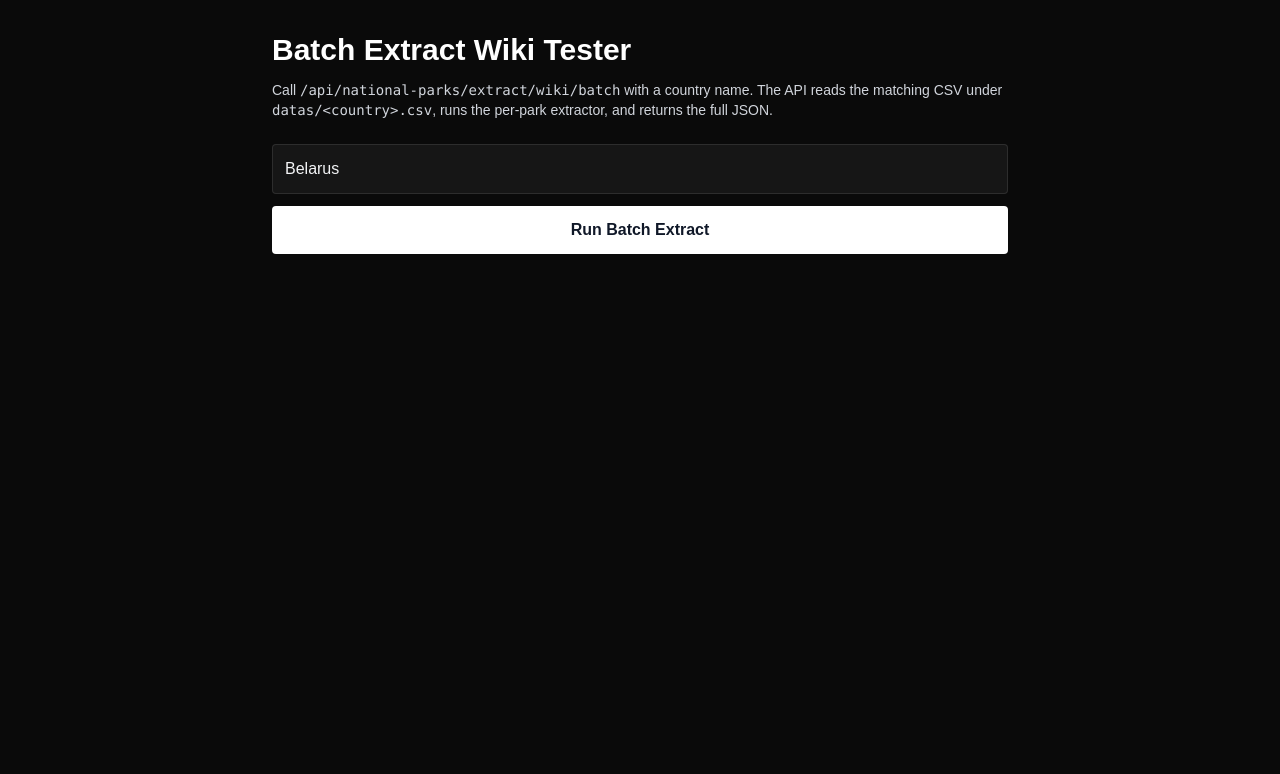
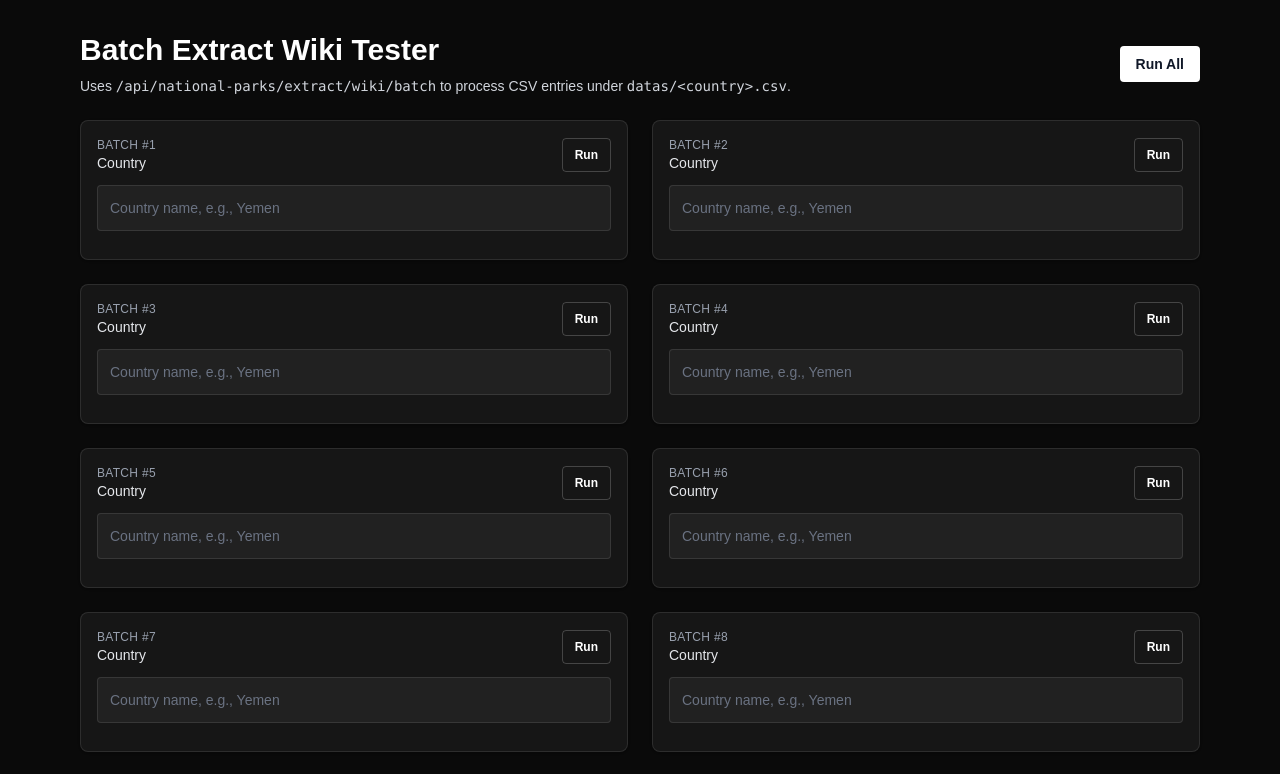
Before and after one commit to iamjoel/ai-copilot, a Next.js app in the folder code/: page /national-parks/extract-wiki-batch in a window 1280 px wide. Shown: the top 774 px of the page. Built offline with nearby package versions, Linux system fonts and the light colour scheme.

Commit message:
chore: batch

```diff
--- a/code/src/app/national-parks/extract-wiki-batch/page.tsx
+++ b/code/src/app/national-parks/extract-wiki-batch/page.tsx
@@ -1,83 +1,212 @@
 'use client';
 
-import { useState } from "react";
+import { useEffect, useRef, useState } from "react";
 import { progress } from "../list/progress";
 
-type BatchResult = unknown;
+type BatchResult = {
+  country: string;
+  total: number;
+  success: number;
+  failure: number;
+  failureList: unknown[];
+  [key: string]: unknown;
+};
+
+type SectionState = {
+  countryName: string;
+  result: BatchResult | null;
+  error: string | null;
+  isLoading: boolean;
+};
+
+const MAX_SECTIONS = 20;
+
+const buildInitialSections = (): SectionState[] => {
+  const unfinishedCountries = progress.filter(item => !item.done).slice(0, MAX_SECTIONS).map(item => item.name);
+  while (unfinishedCountries.length < MAX_SECTIONS) {
+    unfinishedCountries.push("");
+  }
+
+  return unfinishedCountries.map(country => ({
+    countryName: country,
+    result: null,
+    error: null,
+    isLoading: false,
+  }));
+};
 
 export default function ExtractWikiBatchTester() {
-  const [countryName, setCountryName] = useState(progress[progress.findIndex(c => !c.done)].name);
-  const [result, setResult] = useState<BatchResult | null>(null);
-  const [error, setError] = useState<string | null>(null);
-  const [isLoading, setIsLoading] = useState(false);
+  const [sections, setSections] = useState<SectionState[]>(() => buildInitialSections());
+  const [isRunningAll, setIsRunningAll] = useState(false);
+  const sectionsRef = useRef<SectionState[]>(sections);
 
-  const handleSubmit = async (event: React.FormEvent<HTMLFormElement>) => {
-    event.preventDefault();
-    setError(null);
-    setResult(null);
+  useEffect(() => {
+    sectionsRef.current = sections;
+  }, [sections]);
 
-    if (!countryName.trim()) {
-      setError("Please enter a country name.");
+  const updateSection = (index: number, updater: (section: SectionState) => SectionState) => {
+    setSections(prev => {
+      const next = [...prev];
+      const current = next[index] ?? { countryName: "", result: null, error: null, isLoading: false };
+      next[index] = updater(current);
+      return next;
+    });
+  };
+
+  const runBatchForSection = async (index: number): Promise<void> => {
+    const currentSection = sectionsRef.current[index];
+    const trimmedCountry = currentSection?.countryName.trim() ?? "";
+    if (!trimmedCountry) {
+      updateSection(index, section => ({
+        ...section,
+        error: "Please enter a country name before running.",
+      }));
       return;
     }
 
-    setIsLoading(true);
+    updateSection(index, section => ({
+      ...section,
+      isLoading: true,
+      error: null,
+      result: null,
+    }));
+
     try {
       const response = await fetch("/api/national-parks/extract/wiki/batch", {
         method: "POST",
         headers: { "Content-Type": "application/json" },
-        body: JSON.stringify({ countryName }),
+        body: JSON.stringify({ countryName: trimmedCountry }),
       });
 
       const data = (await response.json()) as BatchResult;
       if (!response.ok) {
-        setError((data as { error?: string }).error ?? "Request failed.");
+        updateSection(index, section => ({
+          ...section,
+          error: (data as { error?: string }).error ?? "Request failed.",
+        }));
       } else {
-        setResult(data);
+        updateSection(index, section => ({
+          ...section,
+          result: data,
+          error: null,
+        }));
       }
     } catch (err) {
-      console.error("Batch tester error:", err);
-      setError("Network error. Please try again.");
+      console.error(`Batch tester error for ${trimmedCountry}:`, err);
+      updateSection(index, section => ({
+        ...section,
+        error: "Network error. Please try again.",
+      }));
     } finally {
-      setIsLoading(false);
+      updateSection(index, section => ({
+        ...section,
+        isLoading: false,
+      }));
     }
   };
 
+  const handleRunAll = async () => {
+    if (isRunningAll) return;
+    setIsRunningAll(true);
+    try {
+      await Promise.all(sectionsRef.current.map((_, index) => runBatchForSection(index)));
+    } finally {
+      setIsRunningAll(false);
+    }
+  };
+
+  const anySectionLoading = sections.some(section => section.isLoading);
+
+  const getSectionTone = (section: SectionState) => {
+    if (section.result) {
+      return section.result.success === section.result.total ? "success" : "failure";
+    }
+    if (section.error) {
+      return "failure";
+    }
+    return "default";
+  };
+
   return (
-    <main className="mx-auto max-w-3xl px-4 py-8 text-gray-100">
-      <h1 className="mb-3 text-3xl font-semibold text-white">Batch Extract Wiki Tester</h1>
-      <p className="mb-6 text-sm text-gray-300">
-        Call <code>/api/national-parks/extract/wiki/batch</code> with a country name. The API reads the matching
-        CSV under <code>datas/&lt;country&gt;.csv</code>, runs the per-park extractor, and returns the full JSON.
+    <main className="mx-auto max-w-6xl px-4 py-8 text-gray-100">
+      <div className="mb-6 flex flex-wrap items-center justify-between gap-3">
+        <div>
+          <h1 className="text-3xl font-semibold text-white">Batch Extract Wiki Tester</h1>
+          <p className="mt-2 text-sm text-gray-300">
+            Uses <code>/api/national-parks/extract/wiki/batch</code> to process CSV entries under{" "}
+            <code>datas/&lt;country&gt;.csv</code>.
           </p>
+        </div>
+        <button
+          type="button"
+          onClick={handleRunAll}
+          disabled={isRunningAll || anySectionLoading}
+          className="rounded bg-white px-4 py-2 text-sm font-semibold text-gray-900 transition hover:bg-gray-200 disabled:cursor-not-allowed disabled:opacity-60"
+        >
+          {isRunningAll ? "Running All..." : "Run All"}
+        </button>
+      </div>
 
-      <form onSubmit={handleSubmit} className="grid gap-3">
+      <div className="grid gap-6 lg:grid-cols-2">
+        {sections.map((section, index) => {
+          const tone = getSectionTone(section);
+          const isSuccess = tone === "success";
+          const cardClass = [
+            "rounded-lg border p-4 shadow-sm transition",
+            tone === "success"
+              ? "border-emerald-400/70 bg-emerald-500/10"
+              : tone === "failure"
+                ? "border-red-400/70 bg-red-500/5"
+                : "border-white/10 bg-white/5",
+          ].join(" ");
+          return (
+            <div key={index} className={cardClass}>
+              <div className="mb-3 flex items-center justify-between">
+                <div>
+                  <p className="text-xs uppercase tracking-wide text-gray-400">Batch #{index + 1}</p>
+                  <p className="text-sm text-gray-200">Country {section.countryName ? `• ${section.countryName}` : ""}</p>
+                </div>
+                {isSuccess ? (
+                  <span className="text-xs font-semibold text-emerald-300">Completed</span>
+                ) : (
+                  <button
+                    type="button"
+                    onClick={() => runBatchForSection(index)}
+                    disabled={section.isLoading}
+                    className="rounded border border-white/20 px-3 py-2 text-xs font-semibold text-white transition hover:border-white/40 disabled:cursor-not-allowed disabled:opacity-50"
+                  >
+                    {section.isLoading ? "Running..." : "Run"}
+                  </button>
+                )}
+              </div>
+
               <input
-          value={countryName}
-          onChange={e => setCountryName(e.target.value)}
+                value={section.countryName}
+                onChange={event =>
+                  updateSection(index, prev => ({
+                    ...prev,
+                    countryName: event.target.value,
+                  }))
+                }
                 placeholder="Country name, e.g., Yemen"
-          className="w-full rounded border border-white/10 bg-white/5 p-3 text-base text-gray-100 placeholder:text-gray-500 focus:border-white/30 focus:outline-none disabled:opacity-60"
-          disabled={isLoading}
+                className="mb-3 w-full rounded border border-white/10 bg-white/5 p-3 text-sm text-gray-100 placeholder:text-gray-500 focus:border-white/30 focus:outline-none disabled:opacity-60"
+                disabled={section.isLoading || isRunningAll}
               />
-        <button
-          type="submit"
-          disabled={isLoading}
-          className="inline-flex items-center justify-center rounded bg-white px-4 py-3 text-base font-semibold text-gray-900 transition hover:bg-gray-200 disabled:cursor-not-allowed disabled:opacity-60"
-        >
-          {isLoading ? "Processing..." : "Run Batch Extract"}
-        </button>
-      </form>
 
-      {error && <p className="mt-4 text-sm text-red-400">{error}</p>}
+              {section.error && <p className="mb-3 text-xs text-red-400">{section.error}</p>}
 
-      {result && (
-        <div className="mt-6 rounded-lg border border-white/10 bg-white/5 p-4 shadow-sm">
-          <h2 className="mb-2 text-lg font-semibold text-white">Response JSON</h2>
-          <pre className="overflow-auto rounded border border-white/10 bg-black/40 p-3 text-xs text-gray-100">
-            {JSON.stringify(result, null, 2)}
+              {section.result && (
+                <div className="text-xs text-gray-100">
+                  <p className="mb-1 font-semibold text-white">Response JSON</p>
+                  <pre className="max-h-64 overflow-auto rounded border border-white/10 bg-black/40 p-3">
+                    {JSON.stringify(section.result, null, 2)}
                   </pre>
                 </div>
               )}
+            </div>
+          );
+        })}
+      </div>
     </main>
   );
 }
--- a/code/src/app/national-parks/list/page.tsx
+++ b/code/src/app/national-parks/list/page.tsx
@@ -99,7 +99,7 @@ const CSV_COLUMNS: Array<keyof NationalParkRow> = [
 ];
 
 export default function NationalParkListPage() {
-  const [country, setCountry] = useState(progress[progress.findIndex(c => !c.done)].name);
+  const [country, setCountry] = useState(progress[progress.findIndex(c => !c.done)]?.name || '');
   const [name, setName] = useState("");
   const [result, setResult] = useState<ListResponse | null>(null);
   const [error, setError] = useState<string | null>(null);
--- a/code/src/app/national-parks/list/progress.ts
+++ b/code/src/app/national-parks/list/progress.ts
@@ -12,152 +12,154 @@ export const progress = [
   { name: 'Azerbaijan', done: true },
   { name: 'Bahamas', done: true },
   { name: 'Bangladesh', done: true },
-  { name: 'Belarus', done: false },
-  { name: 'Belgium', done: false },
-  { name: 'Belize', done: false },
-  { name: 'Benin', done: false },
-  { name: 'Bhutan', done: false },
-  { name: 'Bolivia', done: false },
-  { name: 'Bosnia and Herzegovina', done: false },
-  { name: 'Botswana', done: false },
-  { name: 'Brazil', done: false },
-  { name: 'Brunei', done: false },
-  { name: 'Bulgaria', done: false },
-  { name: 'Burkina Faso', done: false },
-  { name: 'Burundi', done: false },
-  { name: 'Cambodia', done: false },
-  { name: 'Cameroon', done: false },
-  { name: 'Canada', done: false },
-  { name: 'Cape Verde', done: false },
-  { name: 'Central African Republic', done: false },
-  { name: 'Chad', done: false },
-  { name: 'Chile', done: false },
+  { name: 'Belarus', done: true },
+  { name: 'Belgium', done: true },
+  { name: 'Belize', done: true },
+  { name: 'Benin', done: true },
+  { name: 'Bhutan', done: true },
+  { name: 'Bolivia', done: true },
+  { name: 'Bosnia and Herzegovina', done: true },
+  { name: 'Botswana', done: true },
+  { name: 'Brazil', done: true },
+  { name: 'Brunei', done: true },
+  { name: 'Bulgaria', done: true },
+  { name: 'Burkina Faso', done: true },
+  { name: 'Burundi', done: true },
+  { name: 'Cambodia', done: true },
+  { name: 'Cameroon', done: true },
+  { name: 'Canada', done: true },
+  { name: 'Cape Verde', done: true },
+  { name: 'Central African Republic', done: true },
+  { name: 'Chad', done: true },
+  { name: 'Chile', done: true },
   { name: 'China', done: true },
-  { name: 'Colombia', done: false },
-  { name: 'Comoros', done: false },
-  { name: 'Cook Islands', done: false },
-  { name: 'Costa Rica', done: false },
-  { name: "Côte d'Ivoire", done: false },
-  { name: 'Croatia', done: false },
-  { name: 'Curacao', done: false },
-  { name: 'Czech Republic', done: false },
-  { name: 'Democratic Republic of the Congo', done: false },
-  { name: 'Denmark', done: false },
-  { name: 'Djibouti', done: false },
-  { name: 'Dominica', done: false },
-  { name: 'Dominican Republic', done: false },
-  { name: 'Ecuador', done: false },
-  { name: 'Egypt', done: false },
-  { name: 'El Salvador', done: false },
-  { name: 'Equatorial Guinea', done: false },
-  { name: 'Eritrea', done: false },
-  { name: 'Estonia', done: false },
-  { name: 'Eswatini', done: false },
-  { name: 'Ethiopia', done: false },
-  { name: 'Fiji', done: false },
-  { name: 'Finland', done: false },
-  { name: 'France', done: false },
-  { name: 'Gabon', done: false },
-  { name: 'Gambia', done: false },
-  { name: 'Georgia', done: false },
-  { name: 'Germany', done: false },
-  { name: 'Ghana', done: false },
-  { name: 'Greece', done: false },
-  { name: 'Guatemala', done: false },
-  { name: 'Guinea', done: false },
-  { name: 'Guinea-Bissau', done: false },
-  { name: 'Guyana', done: false },
-  { name: 'Haiti', done: false },
-  { name: 'Honduras', done: false },
-  { name: 'Hungary', done: false },
-  { name: 'Iceland', done: false },
-  { name: 'India', done: false },
-  { name: 'Indonesia', done: false },
-  { name: 'Iran', done: false },
-  { name: 'Ireland', done: false },
-  { name: 'Israel', done: false },
-  { name: 'Italy', done: false },
-  { name: 'Japan', done: false },
-  { name: 'Jordan', done: false },
-  { name: 'Kazakhstan', done: false },
-  { name: 'Kenya', done: false },
-  { name: 'Kosovo', done: false },
-  { name: 'Kyrgyzstan', done: false },
-  { name: 'Latvia', done: false },
-  { name: 'Lebanon', done: false },
-  { name: 'Liberia', done: false },
-  { name: 'Libya', done: false },
-  { name: 'Lithuania', done: false },
-  { name: 'Madagascar', done: false },
-  { name: 'Malawi', done: false },
-  { name: 'Malaysia', done: false },
-  { name: 'Maldives', done: false },
-  { name: 'Mauritius', done: false },
-  { name: 'Mexico', done: false },
-  { name: 'Moldova', done: false },
-  { name: 'Mongolia', done: false },
-  { name: 'Montenegro', done: false },
-  { name: 'Morocco', done: false },
-  { name: 'Mozambique', done: false },
-  { name: 'Myanmar', done: false },
-  { name: 'Namibia', done: false },
-  { name: 'Nepal', done: false },
-  { name: 'Netherlands', done: false },
-  { name: 'New Zealand', done: false },
-  { name: 'Nicaragua', done: false },
-  { name: 'Niger', done: false },
-  { name: 'Nigeria', done: false },
-  { name: 'North Macedonia', done: false },
-  { name: 'Norway', done: false },
-  { name: 'Oman', done: false },
-  { name: 'Pakistan', done: false },
-  { name: 'Panama', done: false },
-  { name: 'Papua New Guinea', done: false },
-  { name: 'Paraguay', done: false },
-  { name: 'Peru', done: false },
-  { name: 'Philippines', done: false },
-  { name: 'Poland', done: false },
-  { name: 'Portugal', done: false },
-  { name: 'Qatar', done: false },
-  { name: 'Republic of China (Taiwan)', done: false },
-  { name: 'Republic of the Congo', done: false },
-  { name: 'Romania', done: false },
-  { name: 'Russia', done: false },
-  { name: 'Rwanda', done: false },
-  { name: 'Samoa', done: false },
-  { name: 'Saudi Arabia', done: false },
-  { name: 'Senegal', done: false },
-  { name: 'Serbia', done: false },
-  { name: 'Seychelles', done: false },
-  { name: 'Sierra Leone', done: false },
-  { name: 'Slovakia', done: false },
-  { name: 'Slovenia', done: false },
-  { name: 'Solomon Islands', done: false },
-  { name: 'Somalia', done: false },
-  { name: 'South Africa', done: false },
-  { name: 'South Korea', done: false },
-  { name: 'Spain', done: false },
-  { name: 'Sri Lanka', done: false },
-  { name: 'Sudan', done: false },
-  { name: 'Sweden', done: false },
-  { name: 'Switzerland', done: false },
-  { name: 'Tanzania', done: false },
-  { name: 'Thailand', done: false },
-  { name: 'Timor-Leste', done: false },
-  { name: 'Togo', done: false },
-  { name: 'Tunisia', done: false },
-  { name: 'Turkey', done: false },
-  { name: 'Uganda', done: false },
-  { name: 'Ukraine', done: false },
-  { name: 'United Arab Emirates', done: false },
-  { name: 'United Kingdom', done: false },
+  { name: 'Colombia', done: true },
+  { name: 'Comoros', done: true },
+  { name: 'Cook Islands', done: true },
+  { name: 'Costa Rica', done: true },
+  { name: "Côte d'Ivoire", done: true },
+  { name: 'Croatia', done: true },
+  { name: 'Curacao', done: true },
+  { name: 'Czech Republic', done: true },
+  { name: 'Democratic Republic of the Congo', done: true },
+  { name: 'Denmark', done: true },
+  { name: 'Djibouti', done: true },
+  { name: 'Dominica', done: true },
+  { name: 'Dominican Republic', done: true },
+  { name: 'Ecuador', done: true },
+  { name: 'Egypt', done: true },
+  { name: 'El Salvador', done: true },
+  { name: 'Equatorial Guinea', done: true },
+  { name: 'Eritrea', done: true },
+  { name: 'Estonia', done: true },
+  { name: 'Eswatini', done: true },
+  { name: 'Ethiopia', done: true },
+  { name: 'Fiji', done: true },
+  { name: 'Finland', done: true },
+  { name: 'France', done: true },
+  { name: 'Gabon', done: true },
+  { name: 'Gambia', done: true },
+  { name: 'Georgia', done: true },
+  { name: 'Germany', done: true },
+  { name: 'Ghana', done: true },
+  { name: 'Greece', done: true },
+  { name: 'Guatemala', done: true },
+  { name: 'Guinea', done: true },
+  { name: 'Guinea-Bissau', done: true },
+  { name: 'Guyana', done: true },
+  { name: 'Haiti', done: true },
+  { name: 'Honduras', done: true },
+  { name: 'Hungary', done: true },
+  { name: 'Iceland', done: true },
+  { name: 'India', done: true },
+  { name: 'Indonesia', done: true },
+  { name: 'Iran', done: true },
+  { name: 'Ireland', done: true },
+  { name: 'Israel', done: true },
+  { name: 'Italy', done: true },
+  { name: 'Japan', done: true },
+  { name: 'Jordan', done: true },
+  { name: 'Kazakhstan', done: true },
+  { name: 'Kenya', done: true },
+  { name: 'Kosovo', done: true },
+  { name: 'Kyrgyzstan', done: true },
+  { name: 'Latvia', done: true },
+  { name: 'Lebanon', done: true },
+  { name: 'Liberia', done: true },
+  { name: 'Libya', done: true },
+  { name: 'Lithuania', done: true },
+  { name: 'Madagascar', done: true },
+  { name: 'Malawi', done: true },
+  { name: 'Malaysia', done: true },
+  { name: 'Maldives', done: true },
+  { name: 'Mauritius', done: true },
+  { name: 'Mexico', done: true },
+  { name: 'Moldova', done: true },
+  { name: 'Mongolia', done: true },
+  { name: 'Montenegro', done: true },
+  { name: 'Morocco', done: true },
+  { name: 'Mozambique', done: true },
+  { name: 'Myanmar', done: true },
+  { name: 'Namibia', done: true },
+  { name: 'Nepal', done: true },
+  { name: 'Netherlands', done: true },
+  { name: 'New Zealand', done: true },
+  { name: 'Nicaragua', done: true },
+  { name: 'Niger', done: true },
+  { name: 'Nigeria', done: true },
+  { name: 'North Macedonia', done: true },
+  { name: 'Norway', done: true },
+  { name: 'Oman', done: true },
+  { name: 'Pakistan', done: true },
+  { name: 'Panama', done: true },
+  { name: 'Papua New Guinea', done: true },
+  { name: 'Paraguay', done: true },
+  { name: 'Peru', done: true },
+  { name: 'Philippines', done: true },
+  { name: 'Poland', done: true },
+  { name: 'Portugal', done: true },
+  { name: 'Qatar', done: true },
+  { name: 'Republic of China (Taiwan)', done: true },
+  { name: 'Republic of the Congo', done: true },
+  { name: 'Romania', done: true },
+  { name: 'Russia', done: true },
+  { name: 'Rwanda', done: true },
+  { name: 'Samoa', done: true },
+  { name: 'Saudi Arabia', done: true },
+  { name: 'Senegal', done: true },
+  { name: 'Serbia', done: true },
+  { name: 'Seychelles', done: true },
+  { name: 'Sierra Leone', done: true },
+  { name: 'Slovakia', done: true },
+
+  { name: 'Slovenia', done: true },
+  { name: 'Solomon Islands', done: true },
+  { name: 'Somalia', done: true },
+  { name: 'South Africa', done: true },
+  { name: 'South Korea', done: true },
+  { name: 'Spain', done: true },
+  { name: 'Sri Lanka', done: true },
+  { name: 'Sudan', done: true },
+  { name: 'Sweden', done: true },
+  { name: 'Switzerland', done: true },
+  { name: 'Tanzania', done: true },
+  { name: 'Thailand', done: true },
+  { name: 'Timor-Leste', done: true },
+  { name: 'Togo', done: true },
+  { name: 'Tunisia', done: true },
+  { name: 'Turkey', done: true },
+  { name: 'Uganda', done: true },
+  { name: 'Ukraine', done: true },
+  { name: 'United Arab Emirates', done: true },
+  { name: 'United Kingdom', done: true },
   { name: 'United States', done: true },
-  { name: 'Uruguay', done: false },
-  { name: 'US Virgin Islands', done: false },
-  { name: 'Uzbekistan', done: false },
-  { name: 'Venezuela', done: false },
-  { name: 'Vietnam', done: false },
-  { name: 'Yemen', done: false },
-  { name: 'Zambia', done: false },
-  { name: 'Zimbabwe', done: false },
+
+  { name: 'Uruguay', done: true },
+  { name: 'US Virgin Islands', done: true },
+  { name: 'Uzbekistan', done: true },
+  { name: 'Venezuela', done: true },
+  { name: 'Vietnam', done: true },
+  { name: 'Yemen', done: true },
+  { name: 'Zambia', done: true },
+  { name: 'Zimbabwe', done: true },
 ]
```
Lines whose indentation alone changed are shown as unchanged.
